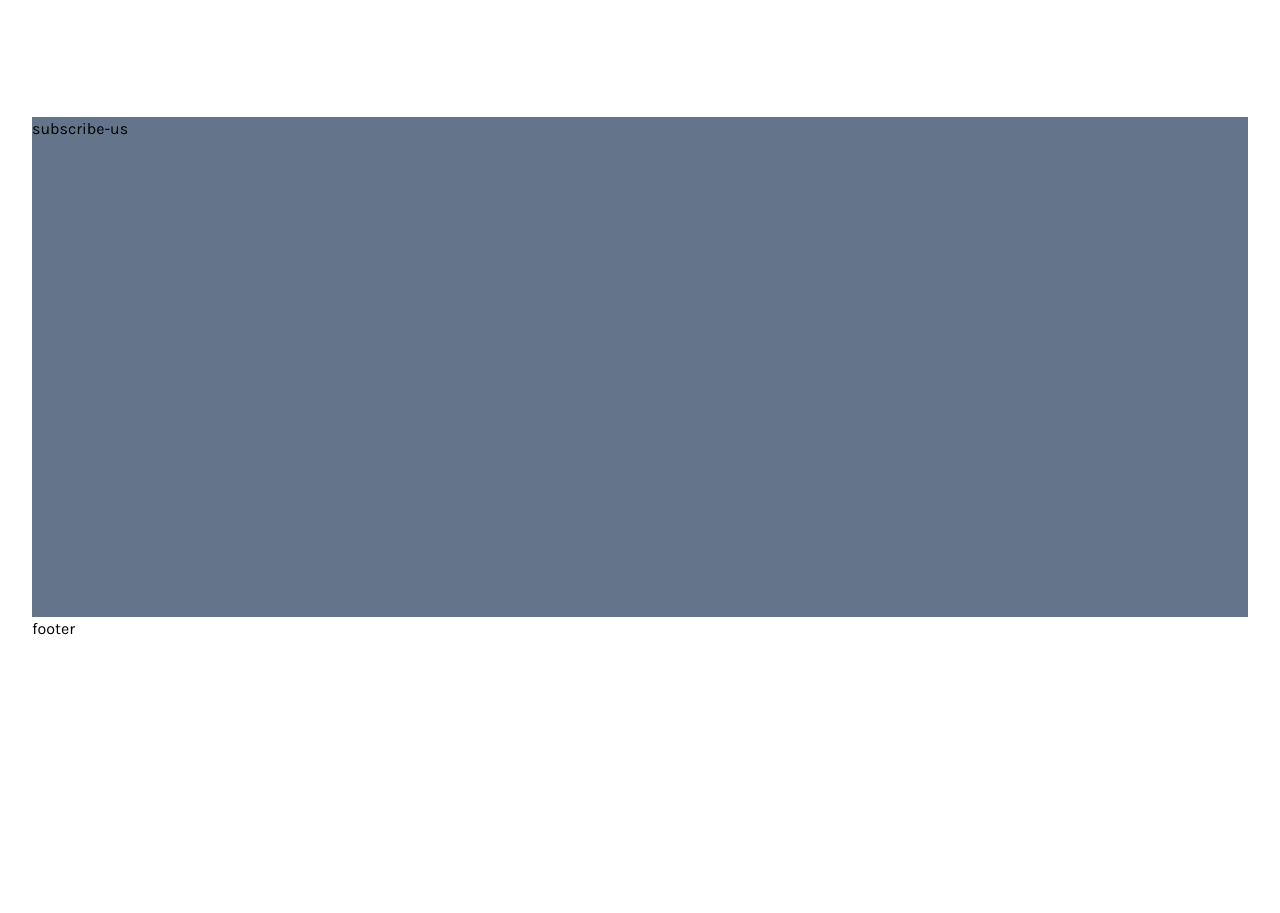
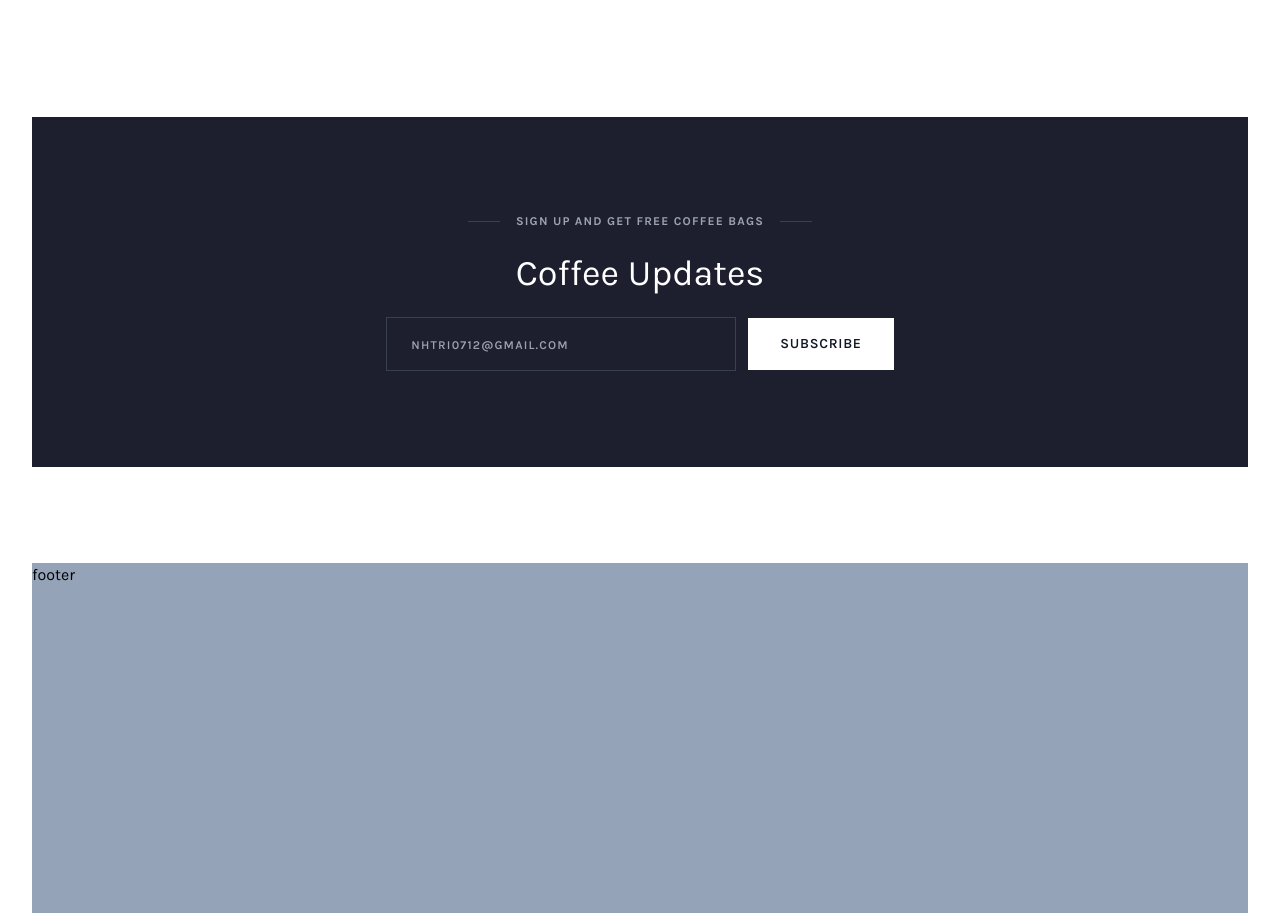
Before and after one commit to huutri12/CoffeStyle_TailWindcss_HT, a website: page public/index.html in a window 1280 px wide. Shown: the part 5457-6370 px from the top of the page. Before the commit the page ends 6098 px from the top, so only its background shows below. Drawn offline with nearby package versions, Linux system fonts and the light colour scheme; files that its build step writes are made by us from their sources.

Commit message:
add_subscribe_us

```diff
--- a/public/index.html
+++ b/public/index.html
@@ -693,10 +693,44 @@
           </div>
           <!--End lifestyle-stories-->
 
-          <div class="subscribe-us h-[500px] bg-slate-500">subscribe-us</div>
+          <div
+            class="subscribe-us h-[350px] bg-[#1d1f2e] flex flex-col justify-center items-center mb-24"
+          >
+            <div class="flex justify-center items-center px-6 xs:px-0 mb-6">
+              <div class="w-8 h-px bg-gray-700"></div>
+              <div
+                class="uppercase mx-4 tracking-widest text-gray-400 font-bold text-xs text-center"
+              >
+                Sign up and get free coffee bags
+              </div>
+              <div class="w-8 h-px bg-gray-700"></div>
+            </div>
+            <div class="text-4xl text-white mb-6">Coffee Updates</div>
+            <div class="ct-form">
+              <div
+                class="flex flex-col md:flex-row justify-center items-center gap-3"
+              >
+                <div class="ct-form-item text-center">
+                  <input
+                    type="email"
+                    placeholder="nhtri0712@gmail.com"
+                    class="px-6 py-4 w-[350px] max-w-[80%] xs:max-w-full bg-inherit border-[1px] border-gray-700 outline-none text-white leading-5 hover:border-gray-300 duration-500 focus:border-gray-300 placeholder:uppercase placeholder:text-xs placeholder:tracking-widest placeholder:font-semibold"
+                  />
+                </div>
+                <div class="ct-form-item">
+                  <button
+                    type="submit"
+                    class="ct-button bg-white text-gray-900 w-max max-h-[54px]"
+                  >
+                    Subscribe
+                  </button>
+                </div>
+              </div>
+            </div>
+          </div>
           <!--End subscribe-us-->
         </main>
-        <footer>footer</footer>
+        <footer class="h-[350px] bg-slate-400">footer</footer>
       </div>
       <!--End content-wrapper-->
     </div>
```
